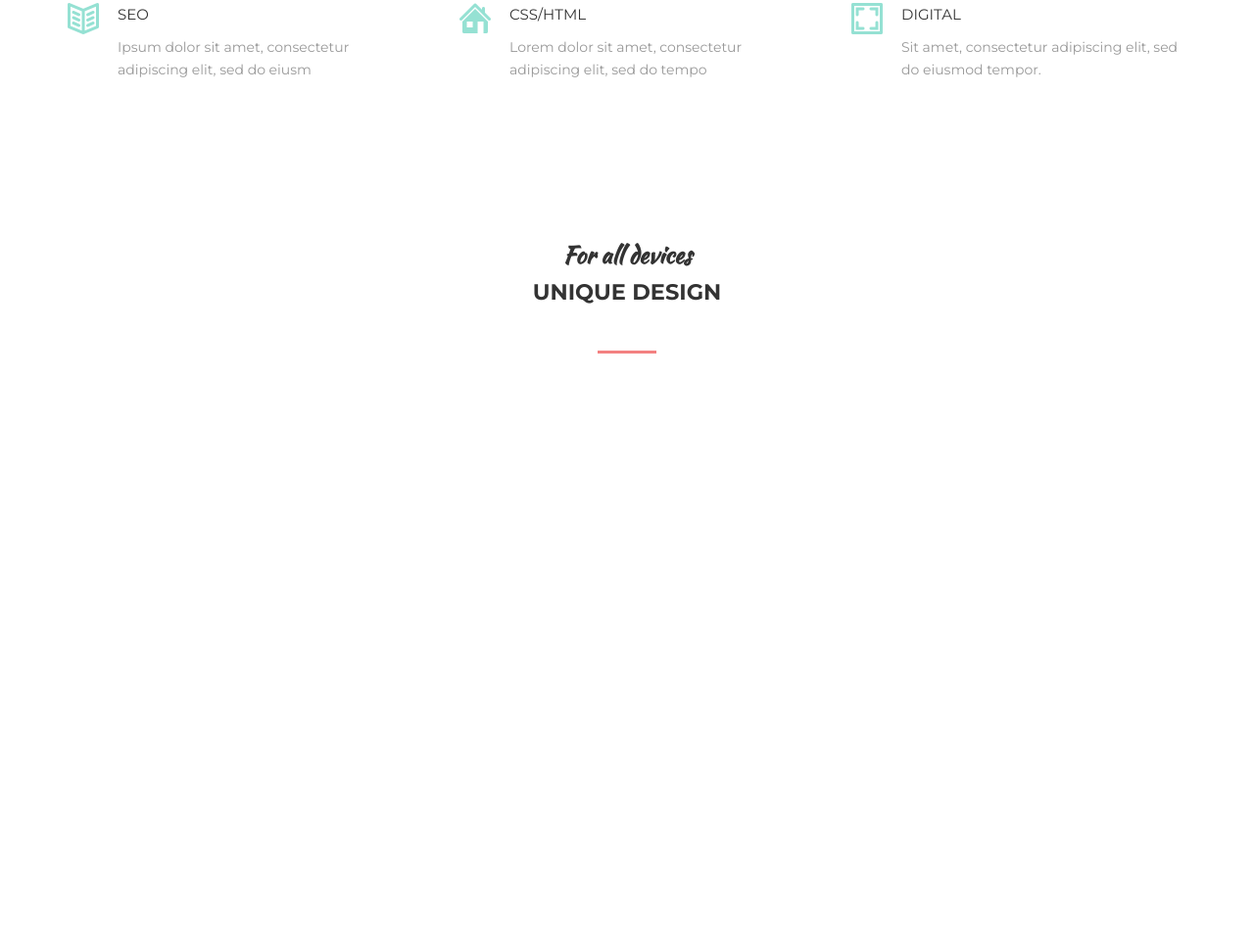
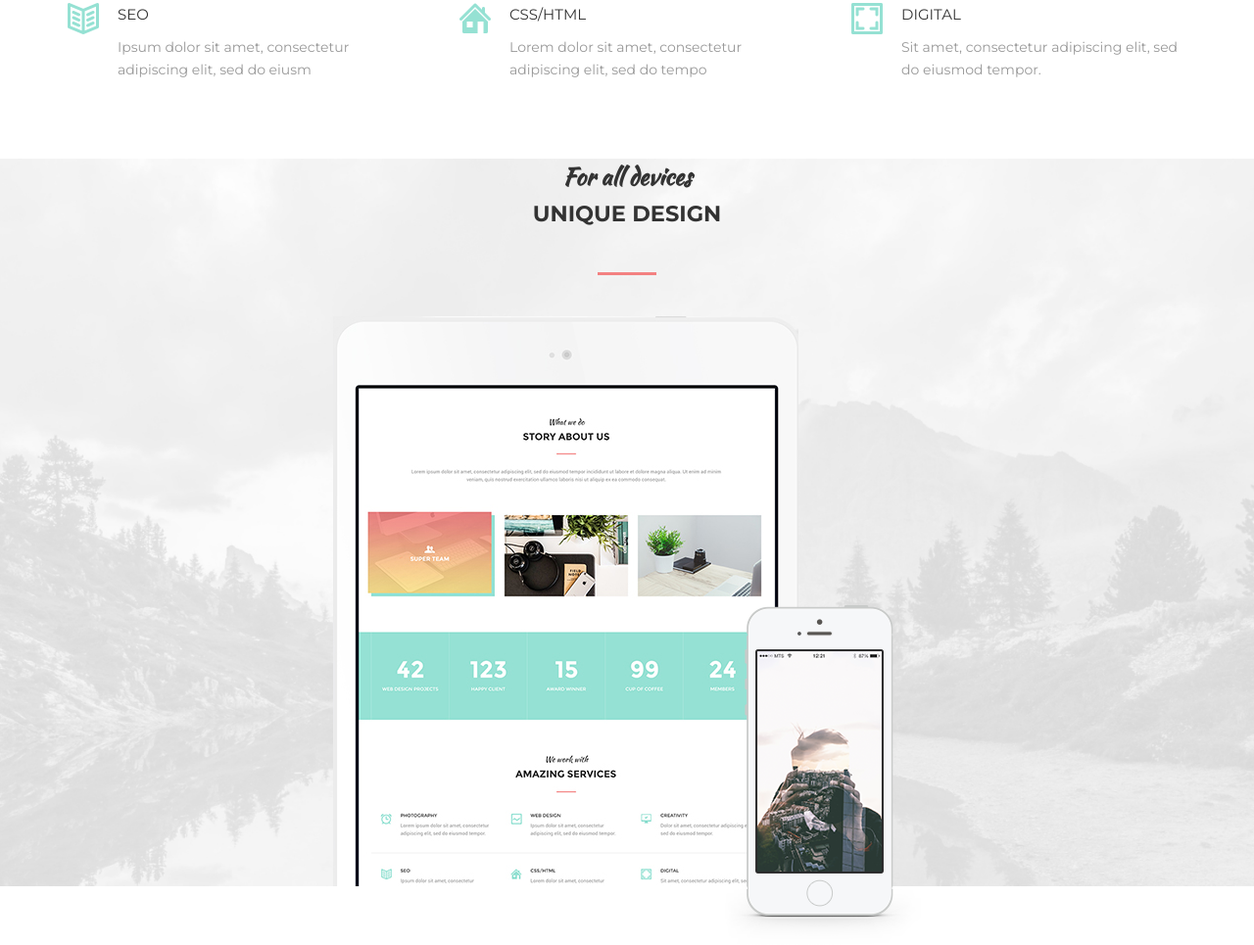
Before and after one commit to GeTLeT11/MogoSite, a plain HTML site: page index.html in a window 1280 px wide. Shown: the part 2227-3192 px from the top of the page at 98% size. Before the commit the page ends 2710 px from the top, so only its background shows below. Drawn offline with Linux system fonts and the light colour scheme.

Commit message:
Insert block "Devises"

```diff
--- a/assets/styles/css.css
+++ b/assets/styles/css.css
@@ -105,25 +105,25 @@ hr {
 
 .nav{
 	font-size: 14px;
-	/* текст с заглавной буквы*/
+
 	text-transform: uppercase;
 }
 
 .nav__link {
-	/*расположение блоков в строку*/
+
 	display: inline-block;
 	vertical-align: top;
-	/*отступы*/
+
 	margin: 10px;
 	position: relative;
 	color: #fff;
 	text-decoration: none;
 
-	/* плавность */
+
 	transition: color .2s linear;
 
 }
-/* Смена цвета текста при наведении мышью*/
+
 .nav__link:hover {
 	color: #fce38a ;
 }
@@ -220,6 +220,7 @@ hr {
 	padding: 80px 0;
 }
 
+
 .section__header{
 
 	width: 100%;
@@ -227,6 +228,13 @@ hr {
 	margin: 0 auto 40px;
 
 	text-align: center;
+}
+.section__devices{
+	padding: 0;
+	background: url("../img/images/backgroung-present_06.jpg")
+	no-repeat center;
+	background-size: cover;
+	widows: 100%;
 }
 
 .section__suptitle{
@@ -263,7 +271,7 @@ hr {
 }
 
 
-/* About */
+
 
 .about{
 	display: flex;
@@ -276,22 +284,22 @@ hr {
     position: relative;
 	background-color: #95e1d3;
 }
-/* Анимация */
+
 .about__igm{
     transition: transform .2s linear;
 	background: linear-gradient(to bottom, #f38181, #fce38a);
 }
 
-/* Анимация */
+
 .about__item:hover .about__igm {
 	transform: translate3d( -10px, -10px, 0);
 }
-/* Анимация */
+
 .about__item:hover .about__igm img {
 	opacity: .1;
 
 }
-/* Анимация */
+
 .about__igm img {
 	display: block;
 	transition: opacity .1s linear;
@@ -346,7 +354,6 @@ hr {
 }
 
 .stat__count{
-	font-family: ;
 	font-size: 72px;
 	font-weight: bold;
 }
@@ -385,3 +392,20 @@ hr {
 	color: #999;
 
 }
+
+/* Devices*/
+.devices{
+	max-width: 600px ;
+	width: 100%;
+	margin: 0 auto;
+	position: relative;
+}
+.devices__item{
+	display: block;
+}
+.devices__item--iphone{
+	position: absolute;
+	bottom:-60px;
+	z-index: 1;
+	right: 0;
+}
--- a/index.html
+++ b/index.html
@@ -166,12 +166,17 @@
 	</div><!-- /container-->
 </div>
 
-<section class="section  section--devices">
+<section class="section  section__devices">
 	<div class="container">
 		<div class="section__header">
 			<h3 class="section__suptitle">For all devices</h3>
 			<h2 class="section__title">Unique design</h2>
 		</div>
+		<div class="devices">
+			<img class="devices__item"src="assets/img/images/Ipad_07.jpg" alt="Ipad">
+			<img class="devices__item  devices__item--iphone"src="assets/img/images/Iphone.png" alt="Iphone">
+		</div>
+
 
 	</div>
 </section>
```
Also changed, not shown: assets/img/images/Ipad_07.jpg (added), assets/img/images/Iphone.png (added), assets/img/images/Iphone_07.jpg (added), assets/img/images/backgroung-present_06.jpg (added), 1 other file.
